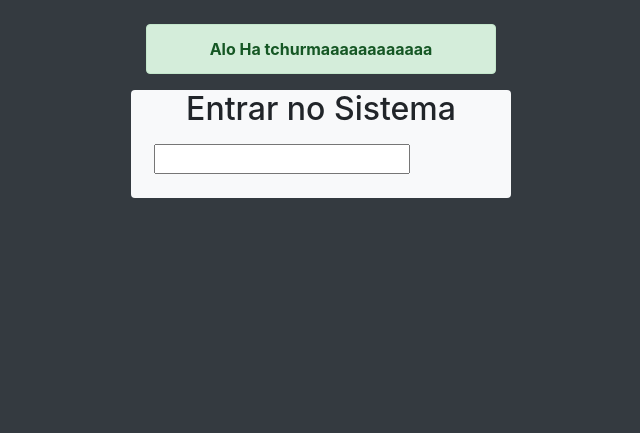
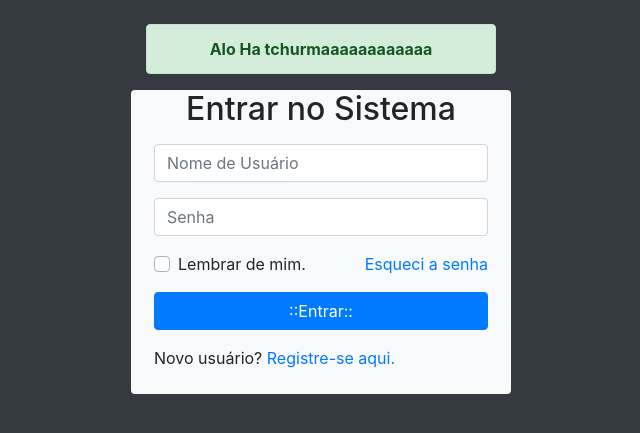
Before and after one commit to gustavs0/login, a PHP site: page /login/ in a window 1280 px wide. Shown: the top 433 px of the page, without its empty margins (319-959 px from the left). Run offline with PHP 8.4, Linux system fonts and the light colour scheme.

Commit message:
Formulario de login
closes #1

```diff
--- a/index.php
+++ b/index.php
@@ -1,6 +1,7 @@
 <!doctype html>
 <html lang="en">
 <!--para acessar o projeto http://localhost/login/ -->
+
 <head>
     <!-- Required meta tags -->
     <meta charset="utf-8">
@@ -9,10 +10,11 @@
     <link rel="stylesheet" href="https://stackpath.bootstrapcdn.com/bootstrap/4.3.1/css/bootstrap.min.css" integrity="sha384-ggOyR0iXCbMQv3Xipma34MD+dH/1fQ784/j6cY/iJTQUOhcWr7x9JvoRxT2MZw1T" crossorigin="anonymous">
     <title>Sistema de Login</title>
 </head>
-<body class ="bg-dark">
+
+<body class="bg-dark">
     <!-- fundo escuro -->
     <main class="container mt-4">
-      <section class= "row">
+        <section class="row">
             <div class="col-lg-4 offset-lg-4" id="alerta">
                 <div class="alert alert-success text-center">
                     <strong>
@@ -27,9 +29,34 @@
                 <h2 class="text-center mt-">
                     Entrar no Sistema
                 </h2>
-              <form action="#" method="post" class="p-2"id="formLogin">
+                <form action="#" method="post" class="p-2" id="formLogin">
                     <div class="form-group">
-                      <input type="text" name="" id="">
+                        <input type="text" name="nomeUsuario" id="nomeUsuario" placeholder="Nome de Usuário" class="form-control">
+                    </div>
+                    <div class="form-group">
+                        <input type="password" name="senhaUsuario" id="senhaUsuario" placeholder="Senha" class="form-control">
+                    </div>
+                    <div class="form-group">
+                        <div class="custom-control custom-checkbox">
+                            <input type="checkbox" name="lembrar" id="lembrar" class="custom-control-input">
+                            <label for="lembrar" class="custom-control-label">
+                                Lembrar de mim.
+                            </label>
+                            <a href="#" class="float-right" id="btnEsqueci">
+                                Esqueci a senha
+                            </a>
+                        </div>
+                    </div>
+                    <div class="form-group">
+                        <input type="submit" value="::Entrar::" name="btnEntrar" id="btnEntrar" class="btn btn-primary btn-block">
+                    </div>
+                    <div class="form-group">
+                        <p>
+                            Novo usuário?
+                                <a href="#" id="btnRegistrar">
+                                    Registre-se aqui.
+                                </a>
+                        </p>
                     </div>
                 </form>
             </div>
@@ -41,4 +68,5 @@
     <script src="https://cdnjs.cloudflare.com/ajax/libs/popper.js/1.14.7/umd/popper.min.js" integrity="sha384-UO2eT0CpHqdSJQ6hJty5KVphtPhzWj9WO1clHTMGa3JDZwrnQq4sF86dIHNDz0W1" crossorigin="anonymous"></script>
     <script src="https://stackpath.bootstrapcdn.com/bootstrap/4.3.1/js/bootstrap.min.js" integrity="sha384-JjSmVgyd0p3pXB1rRibZUAYoIIy6OrQ6VrjIEaFf/nJGzIxFDsf4x0xIM+B07jRM" crossorigin="anonymous"></script>
 </body>
+
 </html>
```
Lines whose indentation alone changed are shown as unchanged.
